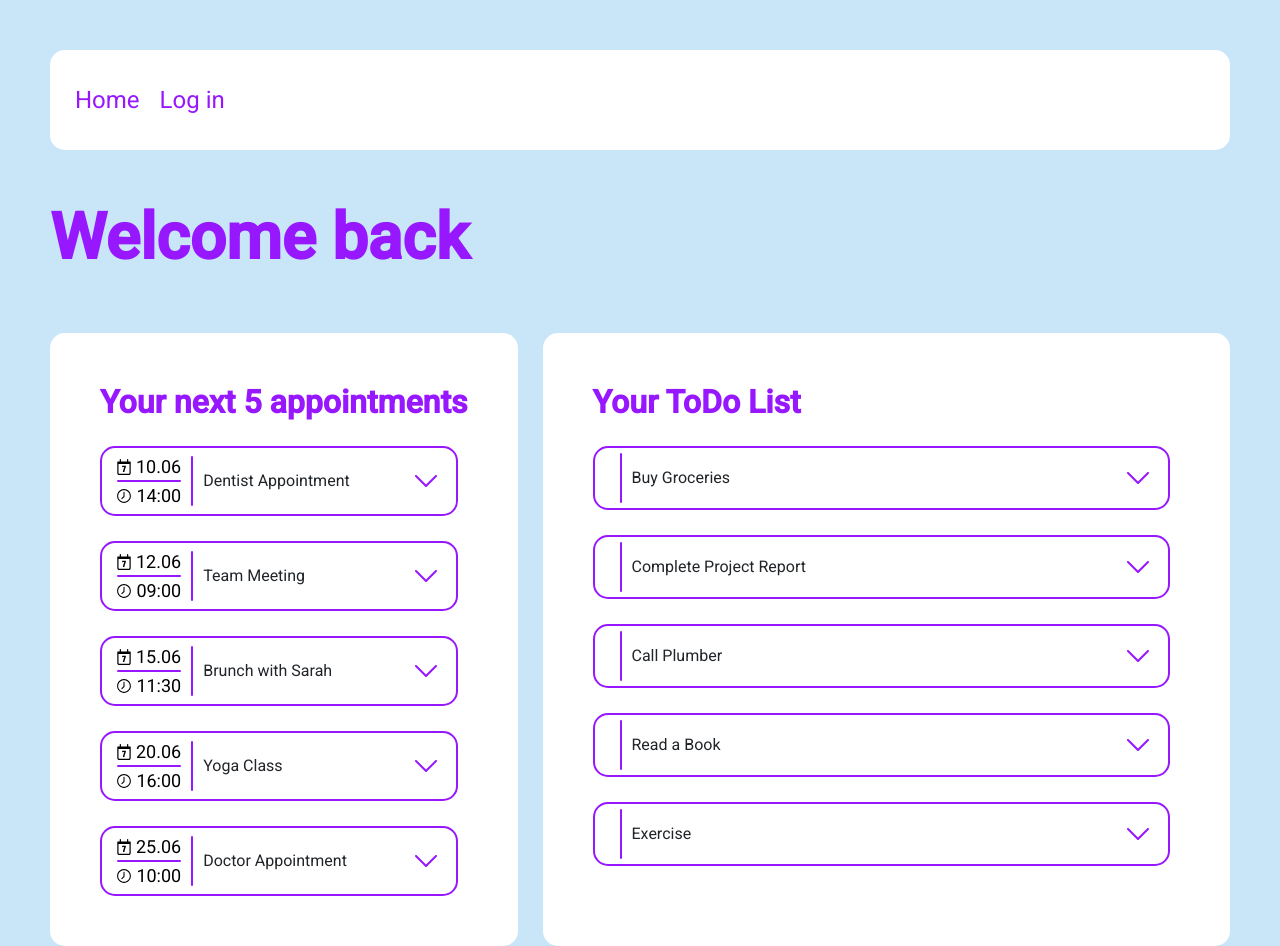
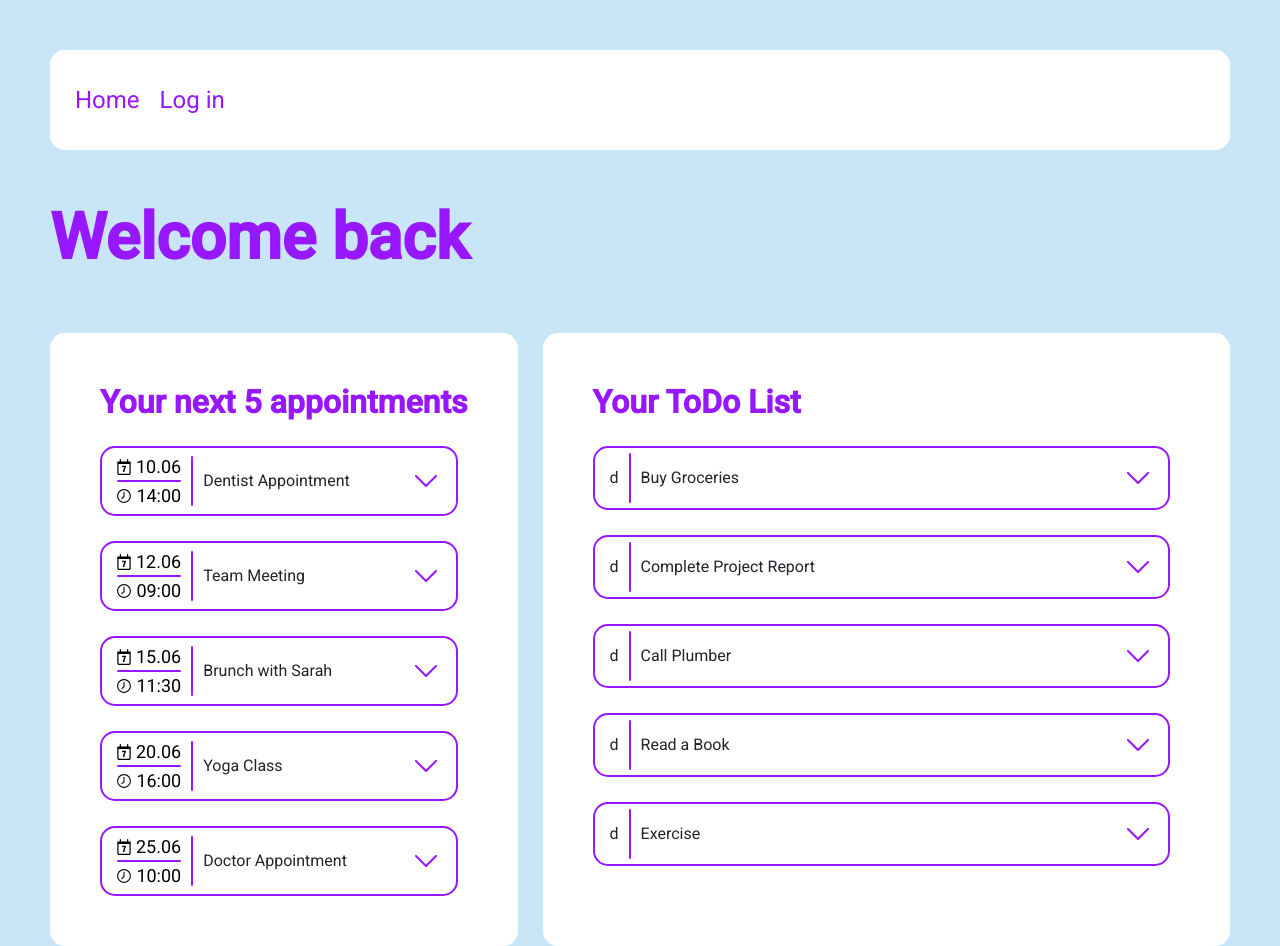
Before and after one commit to Gipfelienjoyer/Nextwave, an Angular app: page /home in a window 1280 px wide. Built offline with nearby package versions, Linux system fonts and the light colour scheme.

Commit message:
added some stuff

```diff
--- a/src/app/data-display/data-display.component.html
+++ b/src/app/data-display/data-display.component.html
@@ -19,7 +19,7 @@
         </div>
       </div>
       <div *ngIf="!appointments">
-
+d
       </div>
       <div class="dataDisplayVerticalLine"></div>
       <div>{{ Title }}</div>
```
